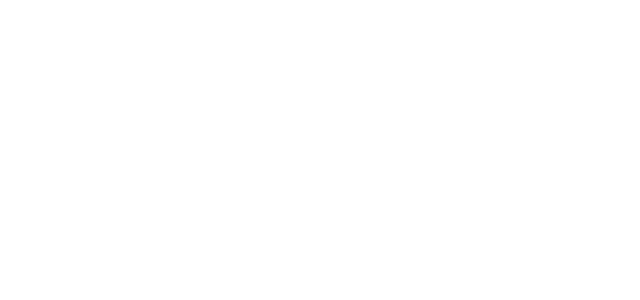
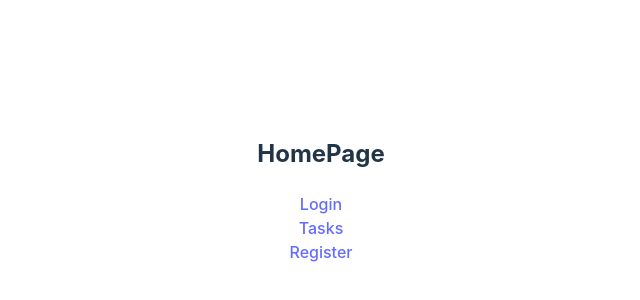
Before and after one commit to ertugrulsertaslan/TaskGuard, a React (Vite) app in the folder client/: page / in a window 1280 px wide. Shown: the part 210-510 px from the top of the page, without its empty margins (319-959 px from the left). Built offline with nearby package versions, Linux system fonts and the light colour scheme.

Commit message:
fix homepage

```diff
--- a/client/src/App.jsx
+++ b/client/src/App.jsx
@@ -1,36 +1,22 @@
-import { useEffect, useState } from "react";
-import axios from "axios";
-
 import "./App.css";
-
+import { Link } from "react-router-dom";
 function App() {
-  const [data, setData] = useState([]);
-  const api = axios.create({
-    baseURL: "http://localhost:3000",
-    headers: {
-      Authorization: `Bearer ${localStorage.getItem("token")}`,
-    },
-  });
-
-  // Taskları al
-  const fetchTasks = async () => {
-    try {
-      const response = await api.get("/tasks");
-      setData(response.data);
-    } catch (error) {
-      console.error("Error fetching tasks:", error);
-    }
-  };
-  /*
-  {data &&
-        data.map((item, index) => {
-          <div key={index}>
-            <p>{item.title}</p>
-            <p>{item.content}</p>
-          </div>;
-        })}
-  */
-  return <></>;
+  return (
+    <>
+      <h2>HomePage</h2>
+      <div>
+        <div>
+          <Link to="/login">Login</Link>
+        </div>
+        <div>
+          <Link to="/tasks">Tasks</Link>
+        </div>
+        <div>
+          <Link to="/register">Register</Link>
+        </div>
+      </div>
+    </>
+  );
 }
 
 export default App;
```
